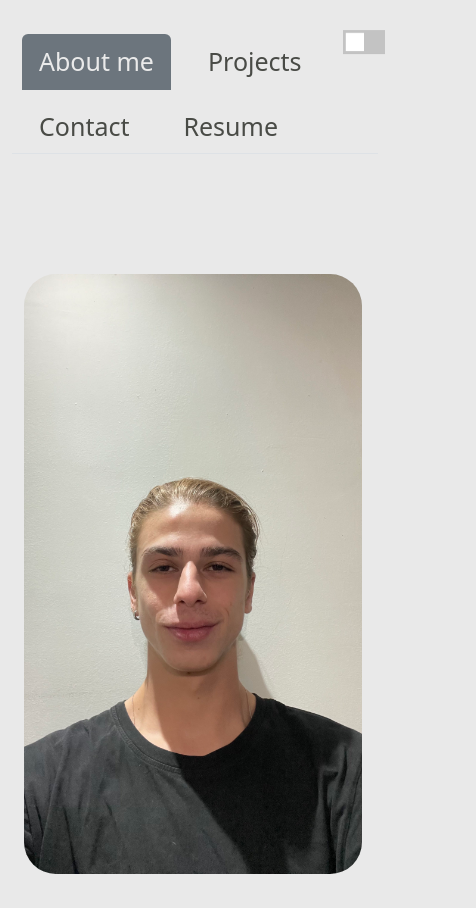
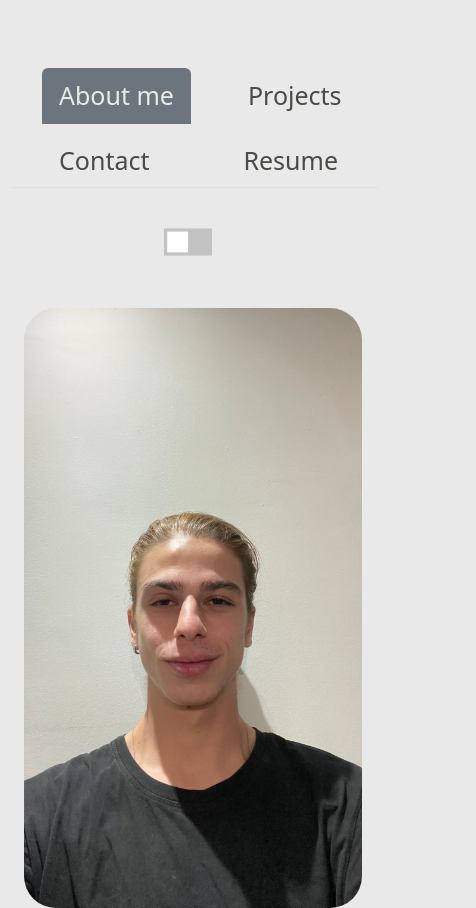
Before and after one commit to emirozger/personal-website, a plain HTML site: page index.html in a window 390 px wide. Shown: the top 908 px of the page, 476 px wide, since content can reach past the window. Drawn offline with nearby package versions, Linux system fonts and the light colour scheme.

Commit message:
resume button + darkmode button mobile fix

```diff
--- a/style.css
+++ b/style.css
@@ -1,6 +1,7 @@
 body {
   background-color: #e9e9e9;
 }
+
 a,
 a:hover a:visited a:active {
   color: black;
@@ -19,10 +20,12 @@ a:hover a:visited a:active {
   justify-content: center;
 
 }
+
 .dark-mode {
   transition: background-color 0.5s ease;
 }
-.light-mode{
+
+.light-mode {
   transition: background-color 0.5s ease;
 }
 
@@ -117,23 +120,42 @@ a:hover a:visited a:active {
   color: rgba(255, 255, 255, 0.75) !important;
 }
 
-
-
-
 .dark-mode-toggle {
   position: fixed;
   top: 3%;
   right: 3%;
 }
 
-@media screen and (max-width: 1000px) {
+@media screen and (max-width: 768px) {
   .dark-mode-toggle {
-    position: fixed;
-    top: 3%;
-    right: -1%;
-    transform: scale(0.70);
+    position: relative;
+    top: 225px;
+    left: 125px;
+    transform: scale(.8);
   }
 }
+
+@media (max-width: 768px) {
+
+  #Resume,
+  #ResumeC,
+  #ResumeR {
+    margin-left: 40px;
+  }
+
+  #About,
+  #Projects,
+  #Contact,
+  #AboutMeC,
+  #ContactC,
+  #ProjectsC,
+  #AboutMeR,
+  #ProjectsR,
+  #ContactR {
+    margin-left: 20px;
+  }
+}
+
 
 
 .switch {
@@ -200,18 +222,36 @@ input:checked+.slider:before {
   color: #494b46 !important;
 }
 
-#AboutMeC a.nav-link,#ProjectsC a.nav-link,#ResumeC a.nav-link,#AboutMeR a.nav-link,#ProjectsR a.nav-link,#ContactR a.nav-link{
+#AboutMeC a.nav-link,
+#ProjectsC a.nav-link,
+#ResumeC a.nav-link,
+#AboutMeR a.nav-link,
+#ProjectsR a.nav-link,
+#ContactR a.nav-link {
   color: #494b46 !important;
 }
-.dark-mode #AboutMeC a.nav-link,.dark-mode #ProjectsC a.nav-link,.dark-mode #ResumeC a.nav-link,.dark-mode #AboutMeR a.nav-link,.dark-mode #ProjectsR a.nav-link,.dark-mode #ContactR a.nav-link{
+
+.dark-mode #AboutMeC a.nav-link,
+.dark-mode #ProjectsC a.nav-link,
+.dark-mode #ResumeC a.nav-link,
+.dark-mode #AboutMeR a.nav-link,
+.dark-mode #ProjectsR a.nav-link,
+.dark-mode #ContactR a.nav-link {
   color: rgb(234, 234, 234) !important;
 }
-#Contact a.nav-link,#Projects a.nav-link,#Resume a.nav-link{
+
+#Contact a.nav-link,
+#Projects a.nav-link,
+#Resume a.nav-link {
   color: #494b46 !important;
 }
-.dark-mode #Contact a.nav-link,.dark-mode #Projects a.nav-link,.dark-mode #Resume a.nav-link{
+
+.dark-mode #Contact a.nav-link,
+.dark-mode #Projects a.nav-link,
+.dark-mode #Resume a.nav-link {
   color: rgb(234, 234, 234) !important;
 }
+
 .nav-link {
   color: rgb(234, 234, 234) !important;
 }
@@ -305,13 +345,17 @@ p.lead {
 
 }
 
-#About,#AboutMeC,#AboutMeR {
+#About,
+#AboutMeC,
+#AboutMeR {
   position: relative;
   top: -100px;
   animation: onTop 2s ease-in-out forwards, fadeIn 1s ease-in;
 }
 
-#Projects,#ProjectsC,#ProjectsR {
+#Projects,
+#ProjectsC,
+#ProjectsR {
 
   position: relative;
   top: -100px;
@@ -319,13 +363,17 @@ p.lead {
 
 }
 
-#Contact,#ContactC,#ContactR {
+#Contact,
+#ContactC,
+#ContactR {
   position: relative;
   top: -100px;
   animation: onTop 2s ease-in-out forwards, fadeIn 2s ease-in;
 }
 
-#Resume,#ResumeC,#ResumeR {
+#Resume,
+#ResumeC,
+#ResumeR {
   position: relative;
   top: -100px;
   animation: onTop 2s ease-in-out forwards, fadeIn 2.5s ease-in;
@@ -353,5 +401,5 @@ p.lead {
 }
 
 .nav-link:hover {
-transform: scale(1.1);
+  transform: scale(1.1);
 }
```
